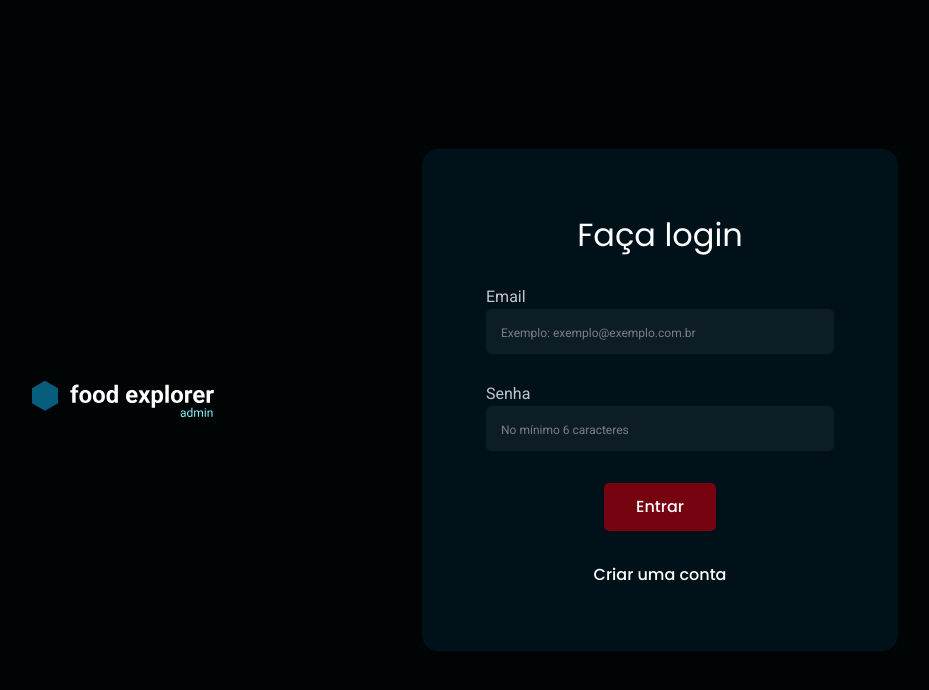
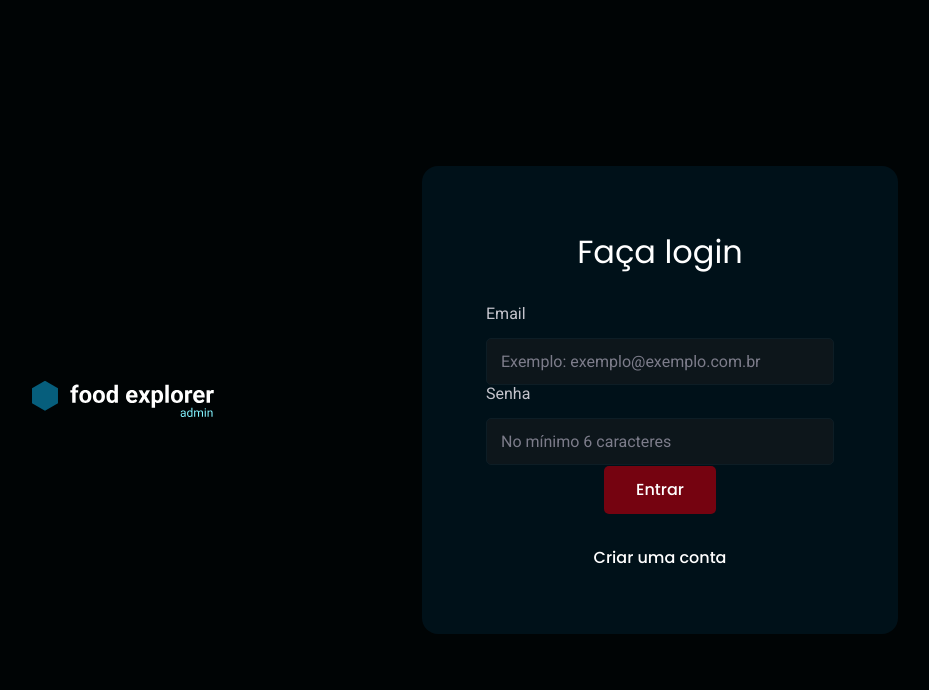
Before and after one commit to DavidFerreiraa/food-explorer-frontend, a React (Vite) app in the folder web/: page / in a window 1280 px wide. Shown: the top 690 px of the page, without its empty margins (210-1139 px from the left). Built offline with nearby package versions, Linux system fonts and the light colour scheme.

Commit message:
feat(components): add fileState to input type file.

```diff
--- a/web/src/components/FormField/index.tsx
+++ b/web/src/components/FormField/index.tsx
@@ -1,15 +1,24 @@
 import { InputHTMLAttributes } from "react";
 import { Input, Label, Container } from "./styles";
+import { LuUpload } from "react-icons/lu";
+import { FaCheckCircle } from "react-icons/fa";
 
 interface IFormField extends InputHTMLAttributes<HTMLInputElement> {
-    label: string
+    label: string,
+    htmlFor: string,
+    fileState?: "file" | "fileSelected"
 }
 
-export function FormField({label, ...rest}: IFormField) {
+export function FormField({label, htmlFor, fileState = "file", ...rest}: IFormField) {
     return(
         <Container>
-            <Label htmlFor={label}>{label}</Label>
-            <Input {...rest}/>
+            <Label htmlFor={htmlFor}>{label}</Label>
+            <Label className={fileState} htmlFor={htmlFor}>
+                <LuUpload size={24} data-inputstate="upload"/>
+                <FaCheckCircle size={24}data-inputstate="saved"/>
+                {label}
+            </Label>
+            <Input {...rest} name={htmlFor} id={htmlFor}/>
         </Container>
     );
 }
--- a/web/src/components/FormField/styles.ts
+++ b/web/src/components/FormField/styles.ts
@@ -2,19 +2,91 @@ import styled from "styled-components";
 
 export const Container = styled.div`
     width: 100%;
-
     display: flex;
     flex-direction: column;
 
-    gap: clamp(.4rem, .8rem, .16rem);
+    height: 4.8rem;
+
+    gap: 1.6rem;
+
+    input[type="file"] {
+        display: none;
+    }
+
+    label.file, label.fileSelected{
+        display: none;
+    };
+
+    &:has(input[type="file"]) {
+        label.file {
+            > [data-inputstate="saved"] {
+                display: none;
+            }
+
+            display: flex;
+            align-self: start;
+            gap: .8rem;
+
+            font-family: "Poppins", "Roboto", sans-serif;
+            font-size: 1.4rem;
+            font-weight: 500;
+            line-height: 2.4rem;
+
+            color: ${({ theme }) => theme.COLORS.LIGHT_100};
+
+            background-color: ${({ theme }) => theme.COLORS.DARK_800};
+
+            border-radius: .8rem;
+
+            padding: 1.2rem 3.2rem;
+
+            cursor: pointer;
+        }
+
+        label.fileSelected {
+            > [data-inputstate="upload"] {
+                display: none;
+            }
+
+            display: flex;
+            align-self: start;
+            gap: .8rem;
+
+            font-family: "Poppins", "Roboto", sans-serif;
+            font-size: 1.4rem;
+            font-weight: 500;
+            line-height: 2.4rem;
+
+            color: ${({ theme }) => theme.COLORS.MINT_100};
+
+            background-color: ${({ theme }) => theme.COLORS.DARK_800};
+
+            border-radius: .8rem;
+
+            padding: 1.2rem 3.2rem;
+
+            cursor: pointer;
+        }
+    }
+
+    input[type=number]{ //remove arrows from input type number in mozzila browser
+        -moz-appearance: textfield;
+    }
+
+    input::-webkit-outer-spin-button,
+    input::-webkit-inner-spin-button { //remove arrow from input type number in all others browsers
+    -webkit-appearance: none;
+    margin: 0;
+    }
 `;
 
 export const Input = styled.input`
+
     display: flex;
 
-    padding: 1.2rem 1.4rem;
+    padding: 1.3rem 1.4rem;
 
-    background: ${({ theme }) => theme.COLORS.DARK_900};
+    background: ${({ theme }) => theme.COLORS.DARK_800};
 
     border: ${({ theme }) => `1px solid ${theme.COLORS.DARK_900}`};
     border-radius: 5px;
@@ -24,7 +96,7 @@ export const Input = styled.input`
     &::placeholder {
         font-family: "Roboto", "Poppins", sans-serif;
         font-weight: 400;
-        font-size: clamp(1rem, 1.2rem, 1.6rem);
+        font-size: 1.6rem;
         line-height: 100%;
 
         color: ${({ theme }) => theme.COLORS.LIGHT_500}
@@ -36,10 +108,11 @@ export const Input = styled.input`
 `;
 
 export const Label = styled.label`
+    align-self: start;
     font-family: "Roboto", "Poppins", sans-serif;
     font-weight: 400;
     font-size: clamp(1.2rem, 1.6rem, 2rem);
     line-height: 100%;
 
-    color: ${({ theme }) => theme.COLORS.LIGHT_400}
+    color: ${({ theme }) => theme.COLORS.LIGHT_400};
 `;
```
